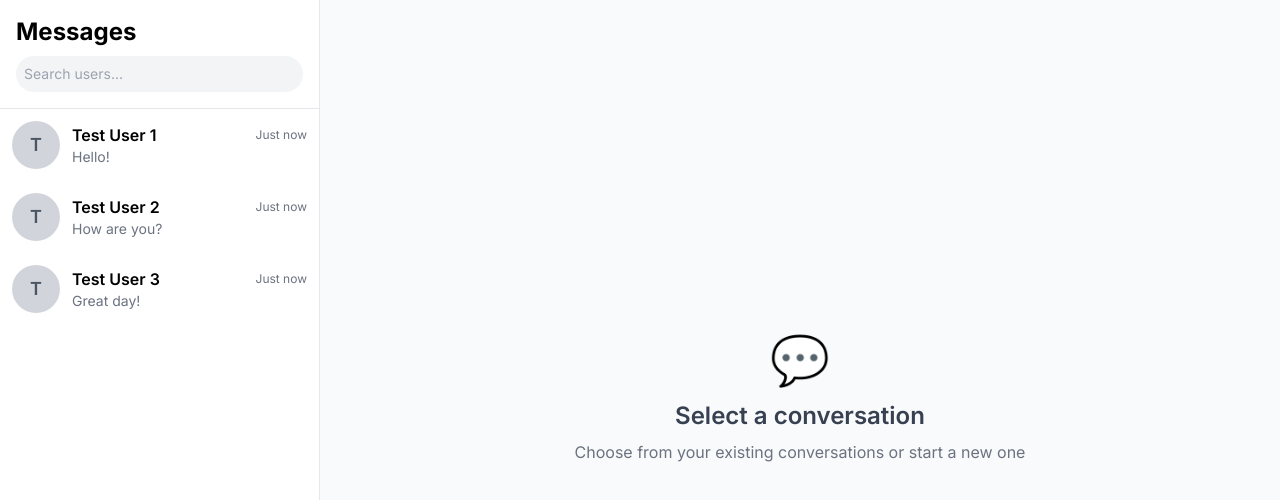
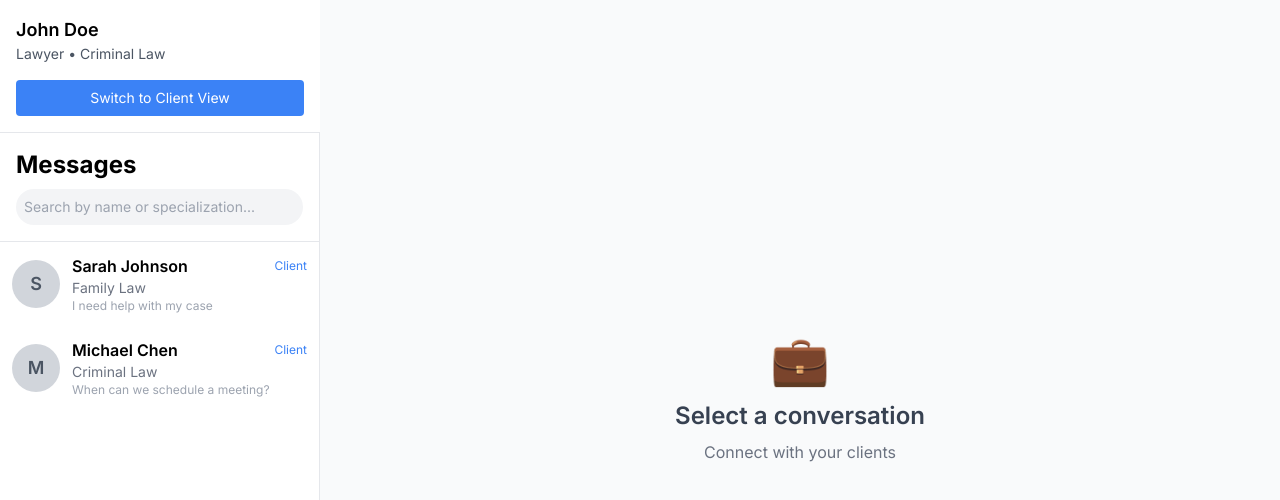
Before and after one commit to piolonrqz/Capstone-ALLY, a React (Vite) app in the folder ally-frontend/: page /chat in a window 1280 px wide. Shown: the top 500 px of the page. Built offline with nearby package versions, Linux system fonts and the light colour scheme.

Commit message:
added demo for messaging system

```diff
--- a/ally-frontend/src/components/ChatContainer.jsx
+++ b/ally-frontend/src/components/ChatContainer.jsx
@@ -7,12 +7,18 @@ const ChatContainer = () => {
     const [selectedUser, setSelectedUser] = useState(null);
     const [users, setUsers] = useState([]);
     const [loading, setLoading] = useState(true);
+    const [currentUser, setCurrentUser] = useState({
+        id: 'lawyer123',
+        name: 'John Doe',
+        role: 'lawyer',
+        specialization: 'Criminal Law'
+    });
 
     useEffect(() => {
         const initializeChat = async () => {
             try {
                 await loadUsers();
-                toast.success('Welcome to chat!');
+                toast.success(`Welcome ${currentUser.name}!`);
             } catch (error) {
                 console.error('Error setting up chat:', error);
                 toast.error('Error loading chat data');
@@ -22,15 +28,41 @@ const ChatContainer = () => {
         };
 
         initializeChat();
-    }, []);
+    }, [currentUser.name]);
 
     const loadUsers = async () => {
         try {
-            // Using test users for development
-            const testUsers = [
-                { id: 'user1', name: 'Test User 1', lastMessage: 'Hello!' },
-                { id: 'user2', name: 'Test User 2', lastMessage: 'How are you?' },
-                { id: 'user3', name: 'Test User 3', lastMessage: 'Great day!' }
+            // Simulate different user lists based on current user's role
+            const testUsers = currentUser.role === 'lawyer' ? [
+                {
+                    id: 'client1',
+                    name: 'Sarah Johnson',
+                    role: 'client',
+                    lastMessage: 'I need help with my case',
+                    caseType: 'Family Law'
+                },
+                {
+                    id: 'client2',
+                    name: 'Michael Chen',
+                    role: 'client',
+                    lastMessage: 'When can we schedule a meeting?',
+                    caseType: 'Criminal Law'
+                }
+            ] : [
+                {
+                    id: 'lawyer123',
+                    name: 'John Doe',
+                    role: 'lawyer',
+                    lastMessage: 'I\'ll review your case',
+                    specialization: 'Criminal Law'
+                },
+                {
+                    id: 'lawyer456',
+                    name: 'Emma Wilson',
+                    role: 'lawyer',
+                    lastMessage: 'Let me help you with that',
+                    specialization: 'Family Law'
+                }
             ];
             setUsers(testUsers);
         } catch (error) {
@@ -40,8 +72,41 @@ const ChatContainer = () => {
         }
     };
 
+    // Function to switch between lawyer and client view for testing
+    const switchUserRole = () => {
+        const newUser = currentUser.role === 'lawyer' ? {
+            id: 'client1',
+            name: 'Sarah Johnson',
+            role: 'client',
+            caseType: 'Family Law'
+        } : {
+            id: 'lawyer123',
+            name: 'John Doe',
+            role: 'lawyer',
+            specialization: 'Criminal Law'
+        };
+        setCurrentUser(newUser);
+        setSelectedUser(null); // Clear selected user
+        setLoading(true); // Reload user list
+    };
+
     return (
         <div className="flex w-full h-screen bg-white">
+            <div className="flex flex-col">
+                <div className="p-4 border-b">
+                    <div className="mb-4">
+                        <h3 className="text-lg font-semibold">{currentUser.name}</h3>
+                        <p className="text-sm text-gray-600 capitalize">
+                            {currentUser.role} • {currentUser.specialization || currentUser.caseType}
+                        </p>
+                    </div>
+                    <button
+                        onClick={switchUserRole}
+                        className="w-full px-4 py-2 text-sm bg-blue-500 text-white rounded hover:bg-blue-600"
+                    >
+                        Switch to {currentUser.role === 'lawyer' ? 'Client' : 'Lawyer'} View
+                    </button>
+                </div>
                 <UserList
                     users={users}
                     selectedUserId={selectedUser?.id}
@@ -50,6 +115,7 @@ const ChatContainer = () => {
                         setSelectedUser(user);
                     }}
                 />
+            </div>
             {loading ? (
                 <div className="flex items-center justify-center flex-1">
                     <div className="text-center">
@@ -58,15 +124,23 @@ const ChatContainer = () => {
                 </div>
             ) : selectedUser ? (
                 <Chat
-                    currentUserId="testUser123"
+                    currentUserId={currentUser.id}
                     receiverId={selectedUser.id}
+                    currentUserName={currentUser.name}
+                    receiverName={selectedUser.name}
+                    currentUserRole={currentUser.role}
+                    receiverRole={selectedUser.role}
                 />
             ) : (
                 <div className="flex items-center justify-center flex-1 bg-gray-50">
                     <div className="text-center">
-                        <div className="mb-4 text-5xl">💬</div>
+                        <div className="mb-4 text-5xl">💼</div>
                         <h2 className="text-2xl font-semibold text-gray-700">Select a conversation</h2>
-                        <p className="mt-2 text-gray-500">Choose from your existing conversations or start a new one</p>
+                        <p className="mt-2 text-gray-500">
+                            {currentUser.role === 'lawyer'
+                                ? 'Connect with your clients'
+                                : 'Connect with legal professionals'}
+                        </p>
                     </div>
                 </div>
             )}
--- a/ally-frontend/src/components/UserList.jsx
+++ b/ally-frontend/src/components/UserList.jsx
@@ -7,9 +7,10 @@ const UserList = ({ users, selectedUserId, onSelectUser }) => {
     const debouncedSearch = useDebounce(searchTerm, 300);
 
     useEffect(() => {
-        // Filter users based on search term
         const filtered = users.filter(user =>
-            user.name.toLowerCase().includes(debouncedSearch.toLowerCase())
+            user.name.toLowerCase().includes(debouncedSearch.toLowerCase()) ||
+            (user.specialization && user.specialization.toLowerCase().includes(debouncedSearch.toLowerCase())) ||
+            (user.caseType && user.caseType.toLowerCase().includes(debouncedSearch.toLowerCase()))
         );
         setFilteredUsers(filtered);
     }, [debouncedSearch, users]);
@@ -24,14 +25,14 @@ const UserList = ({ users, selectedUserId, onSelectUser }) => {
                         type="text"
                         value={searchTerm}
                         onChange={(e) => setSearchTerm(e.target.value)}
-                        placeholder="Search users..."
+                        placeholder="Search by name or specialization..."
                         className="w-full p-2 text-sm bg-gray-100 rounded-full focus:outline-none focus:ring-2 focus:ring-blue-500"
                     />
                 </div>
             </div>
 
             {/* User List */}
-            <div className="overflow-y-auto" style={{ height: 'calc(100vh - 89px)' }}>
+            <div className="overflow-y-auto" style={{ height: 'calc(100vh - 180px)' }}>
                 {filteredUsers.length === 0 ? (
                     <div className="p-4 text-center text-gray-500">
                         No users found
@@ -53,12 +54,15 @@ const UserList = ({ users, selectedUserId, onSelectUser }) => {
                             <div className="flex-1 min-w-0 ml-3">
                                 <div className="flex items-center justify-between">
                                     <h3 className="font-semibold truncate">{user.name}</h3>
-                                    <span className="text-xs text-gray-500">
-                                        {user.lastActive || 'Just now'}
+                                    <span className="text-xs text-blue-500 capitalize">
+                                        {user.role}
                                     </span>
                                 </div>
                                 <p className="text-sm text-gray-500 truncate">
-                                    {user.lastMessage || 'No messages yet'}
+                                    {user.specialization || user.caseType}
+                                </p>
+                                <p className="text-xs text-gray-400 truncate">
+                                    {user.lastMessage}
                                 </p>
                             </div>
                         </div>
```
Lines whose indentation alone changed are shown as unchanged.
